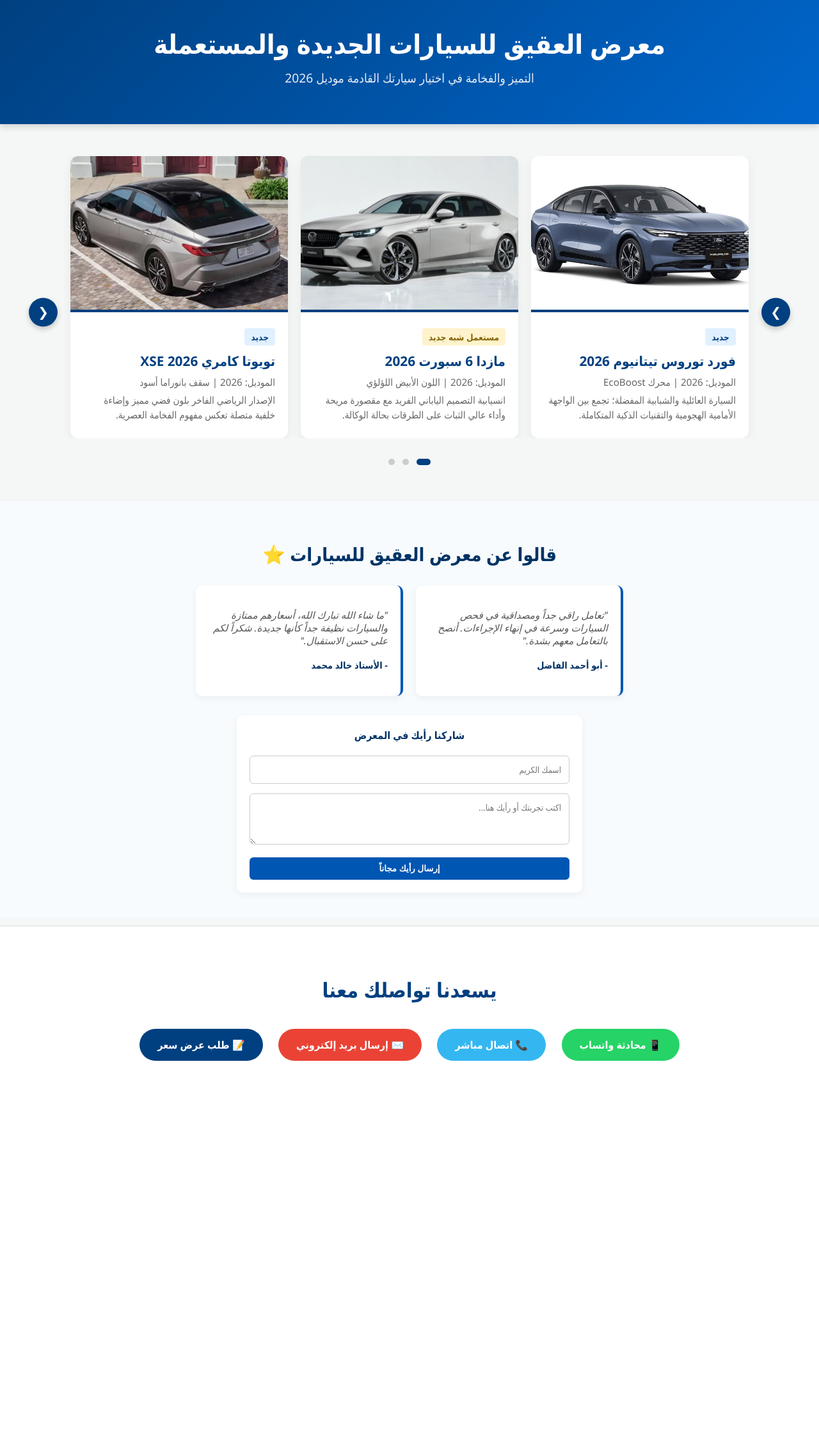
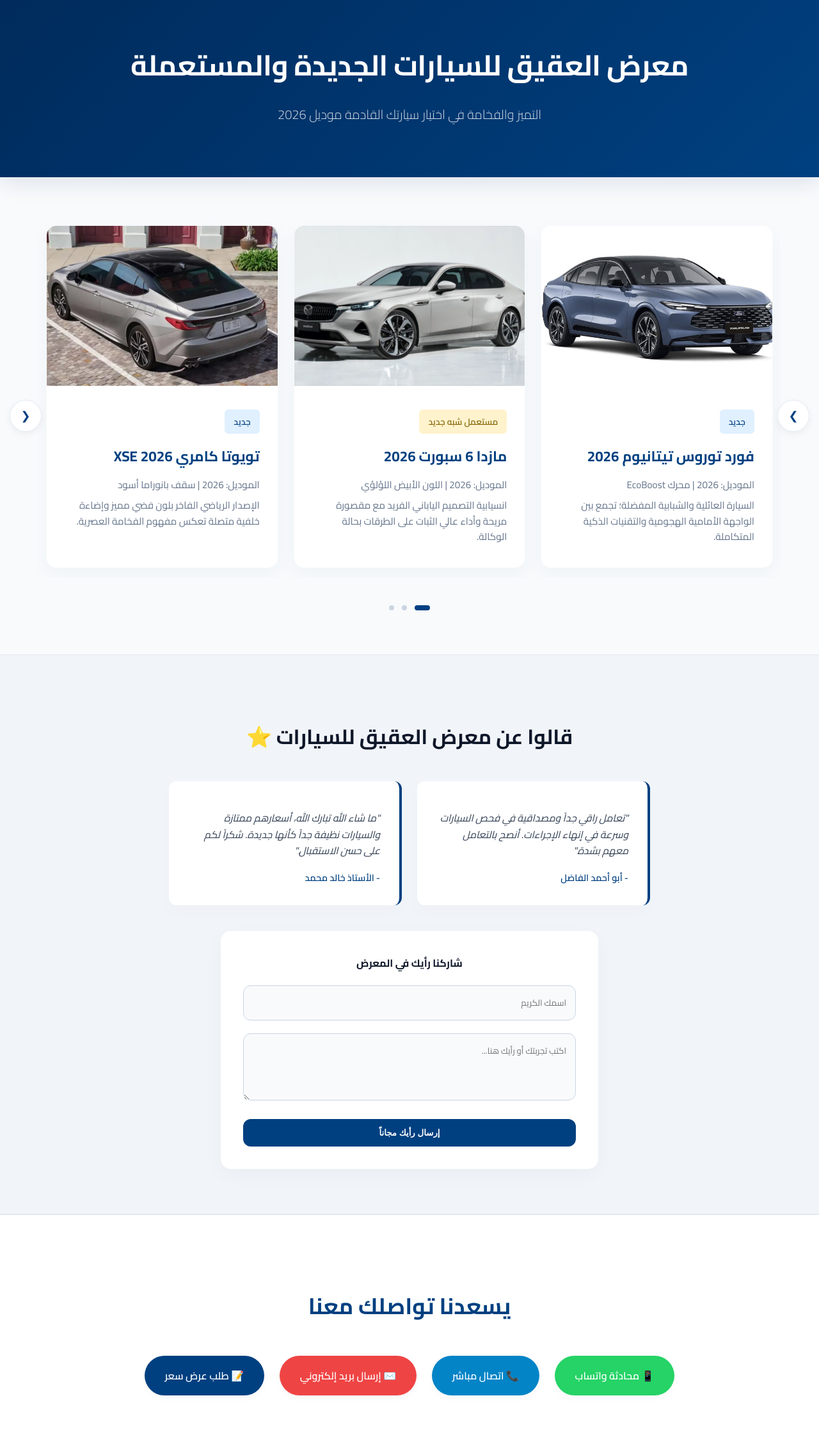
Before and after one commit to sendtome180-devplagah/Al-Aqeeq-Cars, a Flask app: page / in a window 1280 px wide. Shown: the whole page at 64% size. Before the commit the page ends 1658 px from the top, so only its background shows below. Run offline with Flask 3, Linux system fonts and the light colour scheme.

Commit message:
Update index.html

```diff
--- a/templates/index.html
+++ b/templates/index.html
@@ -4,41 +4,51 @@
     <meta charset="UTF-8">
     <meta name="viewport" content="width=device-width, initial-scale=1.0">
     <title>معرض العقيق للسيارات الجديدة والمستعملة</title>
+    <!-- استدعاء خط Cairo الاحترافي للمواقع الفاخرة -->
+    <link rel="preconnect" href="https://fonts.googleapis.com">
+    <link rel="preconnect" href="https://fonts.gstatic.com" crossorigin>
+    <link href="https://fonts.googleapis.com/css2?family=Cairo:wght@300;400;600;700&display=swap" rel="stylesheet">
+
     <style>
-        /* إعدادات الألوان والخطوط الأساسية والهوية البصرية */
+        /* إعدادات الهوية البصرية المطورة */
         :root {
             --primary-blue: #004080;
             --secondary-blue: #0066cc;
-            --light-bg: #f4f7f6;
+            --light-bg: #f8fafc; /* خلفية ناعمة وحديثة */
             --white: #ffffff;
-            --text-dark: #333333;
+            --text-dark: #1e293b;
+            --text-muted: #64748b;
+            --radius-lg: 16px; /* زوايا منحنية أكثر فخامة */
+            --radius-md: 12px;
+            --transition-smooth: all 0.4s cubic-bezier(0.16, 1, 0.3, 1); /* حركة ناعمة جداً */
         }
 
         body {
-            font-family: 'Segoe UI', Tahoma, Geneva, Verdana, sans-serif;
+            font-family: 'Cairo', sans-serif;
             margin: 0;
             background-color: var(--light-bg);
             color: var(--text-dark);
             overflow-x: hidden;
+            -webkit-font-smoothing: antialiased;
         }
 
         /* تصميم الرأس (Header) */
         header {
-            background: linear-gradient(135deg, var(--primary-blue), var(--secondary-blue));
+            background: linear-gradient(135deg, #002b5c, var(--primary-blue));
             color: var(--white);
-            padding: 40px 20px;
+            padding: 60px 20px;
             text-align: center;
-            box-shadow: 0 4px 10px rgba(0,0,0,0.15);
+            box-shadow: 0 10px 30px rgba(0,43,92,0.1);
         }
-        header h1 { margin: 0; font-size: 2.6em; font-weight: bold; }
-        header p { margin-top: 12px; font-size: 1.2em; opacity: 0.9; }
+        header h1 { margin: 0; font-size: 2.8em; font-weight: 700; letter-spacing: -0.5px; }
+        header p { margin-top: 16px; font-size: 1.25em; opacity: 0.85; font-weight: 300; }
 
-        /* --- تصميم مستعرض السيارات الهندسي المصحح --- */
+        /* --- تصميم مستعرض السيارات الهندسي والمساحات --- */
         .slider-container {
-            max-width: 1200px;
-            margin: 50px auto;
+            max-width: 1240px;
+            margin: 60px auto;
             position: relative;
-            padding: 0 60px;
+            padding: 0 40px;
             box-sizing: border-box;
         }
 
@@ -46,11 +56,12 @@
             overflow: hidden;
             width: 100%;
             direction: ltr;
+            padding: 15px 0; /* مساحة علوية وسفلية لراحة الظلال عند الارتفاع */
         }
 
         .slider-wrapper {
             display: flex;
-            transition: transform 0.5s ease-in-out;
+            transition: transform 0.6s cubic-bezier(0.16, 1, 0.3, 1);
             width: 100%;
         }
 
@@ -58,69 +69,87 @@
             flex: 0 0 100%;
             max-width: 100%;
             background: var(--white);
-            border-radius: 12px;
+            border-radius: var(--radius-lg);
             overflow: hidden;
-            box-shadow: 0 6px 18px rgba(0,0,0,0.06);
+            box-shadow: 0 10px 30px rgba(0, 64, 128, 0.04);
             text-align: right;
             box-sizing: border-box;
             direction: rtl;
             margin: 0;
-            transition: transform 0.3s ease;
+            transition: var(--transition-smooth);
+            border: 1px solid rgba(0, 64, 128, 0.03);
         }
-        .car-card:hover { transform: translateY(-5px); }
 
-        /* التنسيق للشاشات الكبيرة */
+        /* تأثير المرور الاحترافي */
+        .car-card:hover {
+            transform: translateY(-8px) scale(1.01);
+            box-shadow: 0 20px 40px rgba(0, 64, 128, 0.1);
+            border-color: rgba(0, 102, 204, 0.1);
+        }
+
         @media (min-width: 768px) {
             .car-card {
-                flex: 0 0 calc(33.333% - 20px);
-                max-width: calc(33.333% - 20px);
-                margin: 0 10px;
+                flex: 0 0 calc(33.333% - 24px);
+                max-width: calc(33.333% - 24px);
+                margin: 0 12px;
             }
         }
 
-        .car-card img { width: 100%; height: 240px; object-fit: cover; border-bottom: 4px solid var(--primary-blue); background-color: #eaeaea; }
-        .car-info { padding: 20px; }
-        .car-info h3 { margin: 0 0 8px 0; color: var(--primary-blue); font-size: 1.3em; }
-        .badge { display: inline-block; padding: 4px 10px; background: #e1f0ff; color: var(--primary-blue); border-radius: 4px; font-size: 0.85em; font-weight: bold; margin-bottom: 10px; }
-        .car-info p { margin: 5px 0; font-size: 0.95em; color: #666; line-height: 1.5; }
+        .car-card img {
+            width: 100%;
+            height: 250px;
+            object-fit: cover;
+            transition: var(--transition-smooth);
+        }
+        .car-card:hover img {
+            transform: scale(1.03);
+        }
 
-        /* أزرار الأسهم يمين ويسار */
+        .car-info { padding: 28px; }
+        .car-info h3 { margin: 0 0 12px 0; color: var(--primary-blue); font-size: 1.4em; font-weight: 700; }
+        .badge { display: inline-block; padding: 6px 14px; background: #e0f0ff; color: var(--primary-blue); border-radius: 6px; font-size: 0.85em; font-weight: 600; margin-bottom: 14px; }
+        .car-info p { margin: 8px 0; font-size: 0.95em; color: var(--text-muted); line-height: 1.6; }
+
+        /* أزرار الأسهم الدائرية الفخمة */
         .slider-btn {
             position: absolute;
             top: 50%;
             transform: translateY(-50%);
-            background-color: var(--primary-blue);
-            color: white;
-            border: none;
+            background-color: var(--white);
+            color: var(--primary-blue);
+            border: 1px solid rgba(0, 64, 128, 0.1);
             border-radius: 50%;
-            width: 45px;
-            height: 45px;
-            font-size: 20px;
+            width: 50px;
+            height: 50px;
+            font-size: 18px;
             cursor: pointer;
             z-index: 10;
-            transition: background 0.3s ease, transform 0.2s;
+            transition: var(--transition-smooth);
             display: flex; align-items: center; justify-content: center;
-            box-shadow: 0 4px 8px rgba(0,0,0,0.2);
+            box-shadow: 0 4px 12px rgba(0, 0, 0, 0.05);
         }
-        .slider-btn:hover { background-color: var(--secondary-blue); }
-        .slider-btn:active { transform: translateY(-50%) scale(0.95); }
-        .prev-btn { right: 5px; }
-        .next-btn { left: 5px; }
+        .slider-btn:hover {
+            background-color: var(--primary-blue);
+            color: var(--white);
+            box-shadow: 0 8px 20px rgba(0, 64, 128, 0.2);
+        }
+        .prev-btn { right: -5px; }
+        .next-btn { left: -5px; }
 
         /* نقاط المؤشر السفلي */
-        .slider-dots { text-align: center; margin-top: 25px; }
-        .dot { display: inline-block; width: 10px; height: 10px; background-color: #ccc; border-radius: 50%; margin: 0 6px; cursor: pointer; transition: background 0.3s, width 0.3s; }
-        .dot.active { background-color: var(--primary-blue); width: 22px; border-radius: 10px; }
+        .slider-dots { text-align: center; margin-top: 30px; }
+        .dot { display: inline-block; width: 8px; height: 8px; background-color: #cbd5e1; border-radius: 50%; margin: 0 6px; cursor: pointer; transition: var(--transition-smooth); }
+        .dot.active { background-color: var(--primary-blue); width: 24px; border-radius: 10px; }
 
-        /* قسم التواصل */
+        /* قسم التواصل والمساحات الواسعة */
         .actions-section {
             text-align: center;
-            padding: 50px 20px;
+            padding: 80px 20px;
             background-color: var(--white);
-            border-top: 2px solid #eaeaea;
+            border-top: 1px solid #e2e8f0;
         }
         .btn {
-            padding: 14px 28px;
+            padding: 16px 32px;
             margin: 10px;
             border: none;
             border-radius: 50px;
@@ -128,137 +157,149 @@
             text-decoration: none;
             display: inline-block;
             font-size: 16px;
-            font-weight: bold;
-            transition: background 0.3s;
+            font-weight: 600;
+            transition: var(--transition-smooth);
             font-family: inherit;
+            box-shadow: 0 4px 12px rgba(0,0,0,0.03);
         }
+        .btn:hover { transform: translateY(-3px); box-shadow: 0 8px 20px rgba(0,0,0,0.1); }
         .btn-whatsapp { background-color: #25D366; color: white; }
-        .btn-whatsapp:hover { background-color: #1ebe57; }
-        .btn-call { background-color: #34b7f1; color: white; }
-        .btn-call:hover { background-color: #2aa2d6; }
-        .btn-email { background-color: #ea4335; color: white; }
-        .btn-email:hover { background-color: #d33828; }
+        .btn-call { background-color: #0284c7; color: white; }
+        .btn-email { background-color: #ef4444; color: white; }
         .btn-quote { background-color: var(--primary-blue); color: white; }
         .btn-quote:hover { background-color: var(--secondary-blue); }
 
-        /* نافذة طلب السعر المنبثقة (Modal) */
+        /* نافذة طلب السعر المنبثقة الفاخرة */
         .modal {
             display: none;
             position: fixed;
             top: 0; left: 0;
             width: 100%; height: 100%;
-            background: rgba(0,0,0,0.6);
+            background: rgba(15, 23, 42, 0.6); /* خلفية داكنة سينمائية */
+            backdrop-filter: blur(4px); /* تأثير ضبابي زجاجي */
             justify-content: center;
             align-items: center;
             z-index: 1000;
         }
         .modal-content {
             background: var(--white);
-            padding: 40px;
-            border-radius: 12px;
+            padding: 45px;
+            border-radius: var(--radius-lg);
             width: 90%;
-            max-width: 450px;
+            max-width: 460px;
             position: relative;
-            box-shadow: 0 10px 25px rgba(0,0,0,0.2);
+            box-shadow: 0 25px 50px -12px rgba(0, 0, 0, 0.25);
         }
-        .close-btn { position: absolute; top: 15px; left: 20px; cursor: pointer; font-size: 28px; color: #888; }
-        .close-btn:hover { color: #333; }
-        .form-group { margin-bottom: 15px; }
-        .form-group label { display: block; margin-bottom: 5px; font-weight: bold; }
+        .close-btn { position: absolute; top: 20px; left: 25px; cursor: pointer; font-size: 28px; color: var(--text-muted); transition: var(--transition-smooth); }
+        .close-btn:hover { color: var(--text-dark); }
+        .form-group { margin-bottom: 20px; }
+        .form-group label { display: block; margin-bottom: 8px; font-weight: 600; font-size: 0.95em; }
         .form-group input, .form-group textarea {
-            width: 100%; padding: 12px; border: 1px solid #ccc; border-radius: 6px; box-sizing: border-box; font-family: inherit;
+            width: 100%; padding: 14px; border: 1px solid #cbd5e1; border-radius: var(--radius-md); box-sizing: border-box; font-family: inherit; transition: var(--transition-smooth); background: #f8fafc;
+        }
+        .form-group input:focus, .form-group textarea:focus {
+            outline: none; border-color: var(--secondary-blue); background: var(--white); box-shadow: 0 0 0 4px rgba(0, 102, 204, 0.1);
         }
 
-        /* --- تنسيق قسم قالوا عنا وقيمنا --- */
+        /* --- تنسيق قسم قالوا عنا الاحترافي --- */
         .testimonials-section {
-            background-color: #f8fbfd;
-            padding: 40px 20px;
+            background-color: #f1f5f9;
+            padding: 70px 20px;
             text-align: center;
-            border-top: 1px solid #eef4f8;
-            border-bottom: 1px solid #eef4f8;
-            margin-bottom: 10px;
+            border-top: 1px solid #e2e8f0;
+            border-bottom: 1px solid #e2e8f0;
         }
 
         .section-title {
-            color: #003366;
-            font-size: 1.8rem;
-            margin-bottom: 30px;
+            color: #0f172a;
+            font-size: 2rem;
+            font-weight: 700;
+            margin-bottom: 40px;
         }
 
         .reviews-grid {
             display: flex;
             flex-wrap: wrap;
             justify-content: center;
-            gap: 20px;
-            max-width: 1000px;
-            margin: 0 auto 30px auto;
+            gap: 24px;
+            max-width: 1100px;
+            margin: 0 auto 40px auto;
         }
 
         .review-card {
-            background: white;
-            padding: 20px;
-            border-radius: 10px;
-            box-shadow: 0 4px 12px rgba(0,0,0,0.05);
-            width: 280px;
+            background: var(--white);
+            padding: 30px;
+            border-radius: var(--radius-md);
+            box-shadow: 0 10px 25px rgba(0,0,0,0.02);
+            width: 300px;
             text-align: right;
-            border-right: 4px solid #0056b3;
-            transition: transform 0.3s;
+            border-right: 4px solid var(--primary-blue);
+            transition: var(--transition-smooth);
         }
 
         .review-card:hover {
             transform: translateY(-5px);
+            box-shadow: 0 15px 30px rgba(0,0,0,0.05);
         }
 
         .review-text {
             font-style: italic;
-            color: #555;
-            margin-bottom: 10px;
-            font-size: 0.95rem;
+            color: #334155;
+            margin-bottom: 16px;
+            font-size: 0.98rem;
+            line-height: 1.6;
         }
 
         .review-author {
-            color: #003366;
-            font-weight: bold;
+            color: var(--primary-blue);
+            font-weight: 600;
             font-size: 0.9rem;
+            margin: 0;
         }
 
-        /* نموذج كتابة رأي جديد */
+        /* نموذج كتابة رأي جديد ناعم */
         .add-review-form {
-            max-width: 500px;
+            max-width: 520px;
             margin: 0 auto;
-            background: white;
-            padding: 20px;
-            border-radius: 10px;
-            box-shadow: 0 4px 12px rgba(0,0,0,0.05);
+            background: var(--white);
+            padding: 35px;
+            border-radius: var(--radius-lg);
+            box-shadow: 0 10px 30px rgba(0,0,0,0.03);
         }
 
         .form-control {
             width: 100%;
-            padding: 10px;
-            border: 1px solid #cccccc;
-            border-radius: 6px;
+            padding: 12px 16px;
+            border: 1px solid #cbd5e1;
+            border-radius: var(--radius-md);
             box-sizing: border-box;
             font-family: inherit;
+            background: #f8fafc;
+            transition: var(--transition-smooth);
+        }
+        .form-control:focus {
+            outline: none; border-color: var(--secondary-blue); background: var(--white);
         }
 
         .btn-submit-review {
-            background-color: #0056b3;
+            background-color: var(--primary-blue);
             color: white;
             border: none;
-            padding: 10px 20px;
-            border-radius: 6px;
+            padding: 14px 20px;
+            border-radius: var(--radius-md);
             cursor: pointer;
-            font-weight: bold;
+            font-weight: 600;
             width: 100%;
+            transition: var(--transition-smooth);
         }
 
         .btn-submit-review:hover {
-            background-color: #003366;
+            background-color: #0f172a;
+            transform: translateY(-2px);
         }
 
-        /* --- إلغاء الفراغ الكبير فوق وتحت جملة يسعنا تواصلك معنا --- */
         .contact-section, #contact, footer {
-            margin-top: 5px !important;
+            margin-top: 0 !important;
             padding-top: 10px !important;
         }
     </style>
@@ -279,7 +320,7 @@
         <div class="slider-viewport">
             <div class="slider-wrapper" id="sliderWrapper">
 
-                <!-- سيارة 1: تويوتا كامري الرياضية -->
+                <!-- سيارة 1 -->
                 <div class="car-card">
                     <img src="{{ url_for('static', filename='images/camry.jpg') }}" alt="تويوتا كامري 2026 الرياضية">
                     <div class="car-info">
@@ -290,7 +331,7 @@
                     </div>
                 </div>
 
-                <!-- سيارة 2: مازدا 6 -->
+                <!-- سيارة 2 -->
                 <div class="car-card">
                     <img src="{{ url_for('static', filename='images/mazda.jpg') }}" alt="مازدا 6 2026">
                     <div class="car-info">
@@ -301,7 +342,7 @@
                     </div>
                 </div>
 
-                <!-- سيارة 3: فورد توروس -->
+                <!-- سيارة 3 -->
                 <div class="car-card">
                     <img src="{{ url_for('static', filename='images/fordtors2026.jpg') }}" alt="فورد توروس 2026">
                     <div class="car-info">
@@ -312,7 +353,7 @@
                     </div>
                 </div>
 
-                <!-- سيارة 4: تويوتا لاندكروزر -->
+                <!-- سيارة 4 -->
                 <div class="car-card">
                     <img src="{{ url_for('static', filename='images/landcrozer2026.jpg') }}" alt="تويوتا لاندكروزر 2026">
                     <div class="car-info">
@@ -323,14 +364,14 @@
                     </div>
                 </div>
 
-                <!-- سيارة 5: تويوتا كامري GLE بيضاء -->
+                <!-- سيارة 5 -->
                 <div class="car-card">
                     <img src="{{ url_for('static', filename='images/camryy.jpg') }}" alt="تويوتا كامري 2026 بيضاء">
                     <div class="car-info">
                         <span class="badge">جديد</span>
                         <h3>تويوتا كامري GLE 2026</h3>
                         <p>الموديل: 2026 | هجينة (Hybrid)</p>
-                        <p>اللون الأبيض الكلاسيكي النقي مع أعلى معدل توفير للوقود, خيارك الاعتمادي الأمثل يومياً.</p>
+                        <p>اللون الأبيض الكلاسيكي النقي مع أعلى معدل توفير للوقود، خيارك الاعتمادي الأمثل يومياً.</p>
                     </div>
                 </div>
 
@@ -345,7 +386,6 @@
     <section class="testimonials-section">
         <h2 class="section-title">قالوا عن معرض العقيق للسيارات ⭐</h2>
 
-        <!-- الآراء الحالية المكتوبة مسبقاً لتعطي ثقة للموقع -->
         <div class="reviews-grid" id="reviewsContainer">
             <div class="review-card">
                 <p class="review-text">"تعامل راقي جداً ومصداقية في فحص السيارات وسرعة في إنهاء الإجراءات. أنصح بالتعامل معهم بشدة."</p>
@@ -357,9 +397,8 @@
             </div>
         </div>
 
-        <!-- نموذج تفاعلي حي يتيح للزوار كتابة آرائهم فوراً -->
         <div class="add-review-form">
-            <h4 style="margin-top:0; color:#003366;">شاركنا رأيك في المعرض</h4>
+            <h4 style="margin-top:0; color:#0f172a; font-weight:700; margin-bottom: 20px;">شاركنا رأيك في المعرض</h4>
             <form id="reviewForm" onsubmit="submitUserReview(event)">
                 <div class="form-group">
                     <input type="text" id="reviewerName" class="form-control" placeholder="اسمك الكريم" required>
@@ -374,18 +413,18 @@
 
     <!-- قسم أزرار التواصل السريع -->
     <section class="actions-section">
-        <h2 style="color: var(--primary-blue); margin-bottom: 30px; font-size: 2em;">يسعدنا تواصلك معنا</h2>
+        <h2 style="color: var(--primary-blue); margin-bottom: 35px; font-size: 2.2em; font-weight: 700;">يسعدنا تواصلك معنا</h2>
         <a href="https://wa.me/966562664477" target="_blank" class="btn btn-whatsapp">📱 محادثة واتساب</a>
         <a href="tel:0562664477" class="btn btn-call">📞 اتصال مباشر</a>
         <a href="mailto:wwessamm7@gmail.com" class="btn btn-email">✉️ إرسال بريد إلكتروني</a>
         <button onclick="openQuoteModal()" class="btn btn-quote">📝 طلب عرض سعر</button>
     </section>
 
-    <!-- نافذة طلب السعر المنبثقة (Modal) -->
+    <!-- نافذة طلب السعر المنبثقة -->
     <div id="quoteModal" class="modal">
         <div class="modal-content">
             <span class="close-btn" onclick="closeQuoteModal()">&times;</span>
-            <h2 style="color: var(--primary-blue); margin-top: 0;">طلب عرض سعر مالي</h2>
+            <h2 style="color: var(--primary-blue); margin-top: 0; font-weight: 700; margin-bottom: 25px;">طلب عرض سعر مالي</h2>
             <form id="quoteForm" onsubmit="submitQuoteForm(event)">
                 <div class="form-group">
                     <label for="clientName">الاسم الكريم:</label>
@@ -403,12 +442,12 @@
                     <label for="clientNotes">تفاصيل إضافية:</label>
                     <textarea id="clientNotes" rows="3" placeholder="حدد طريقة الشراء (كاش أو أقساط) أو أي مواصفات خاصة"></textarea>
                 </div>
-                <button type="submit" class="btn btn-quote" style="width: 100%; margin: 10px 0 0 0;">إرسال طلب السعر</button>
+                <button type="submit" class="btn btn-quote" style="width: 100%; margin: 15px 0 0 0; padding: 14px;">إرسال طلب السعر</button>
             </form>
         </div>
     </div>
 
-    <!-- برمجة حركة المستعرض والتفاعل المتكامل -->
+    <!-- برمجة حركة المستعرض والتفاعل -->
     <script>
         const sliderWrapper = document.getElementById('sliderWrapper');
         const carCards = document.querySelectorAll('.car-card');
@@ -458,10 +497,8 @@
 
         window.addEventListener('resize', () => showSlide(currentIndex));
 
-        // تشغيل البداية للمستعرض
         showSlide(currentIndex);
 
-        // وظائف النافذة المنبثقة لطلب السعر
         function openQuoteModal() {
             document.getElementById('quoteModal').style.display = 'flex';
         }
@@ -502,7 +539,6 @@
             if (event.target == modal) closeQuoteModal();
         }
 
-        // دالة إرسال آراء الزوار الحية والمضمونة
         function submitUserReview(event) {
             event.preventDefault();
 
```
